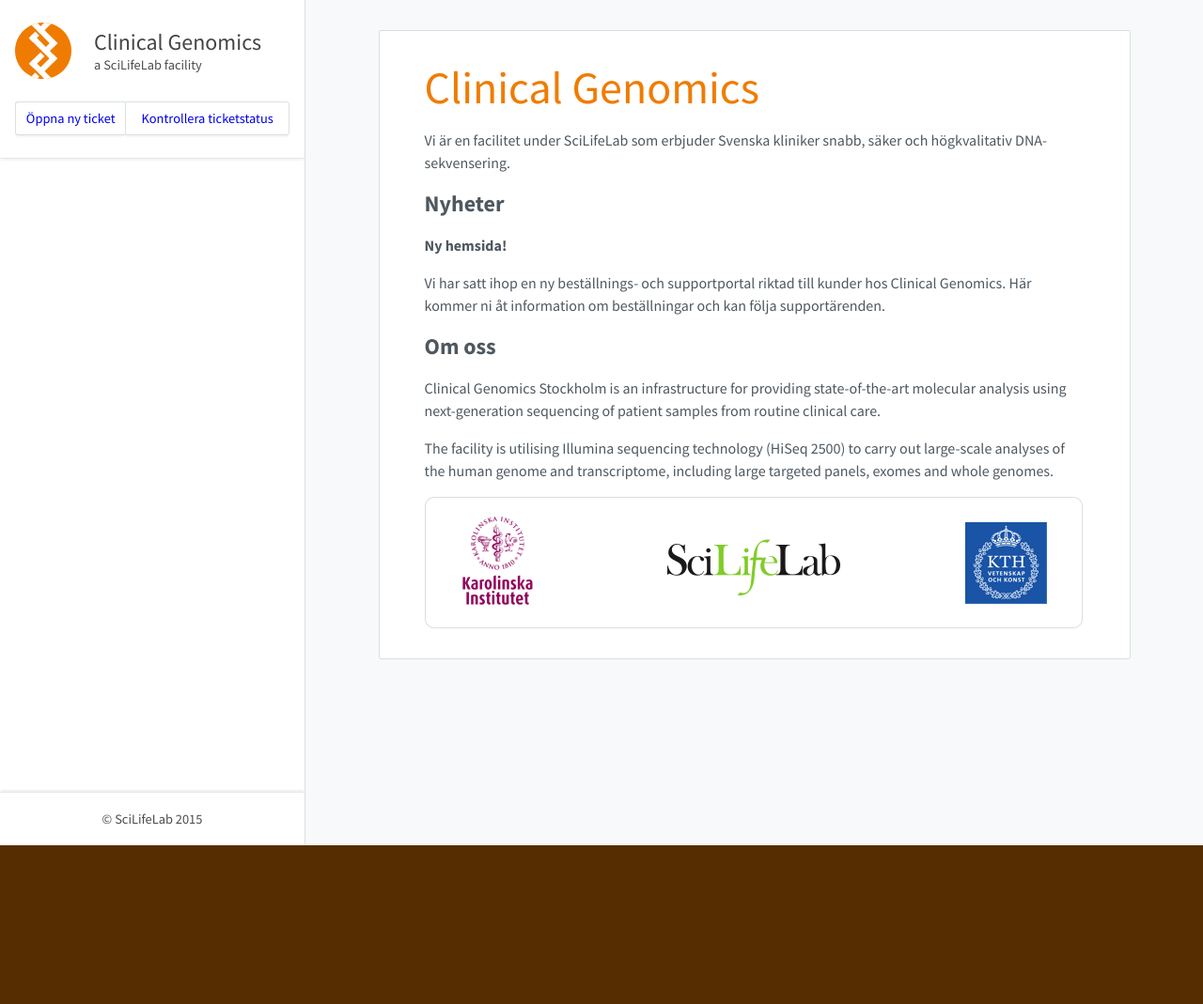
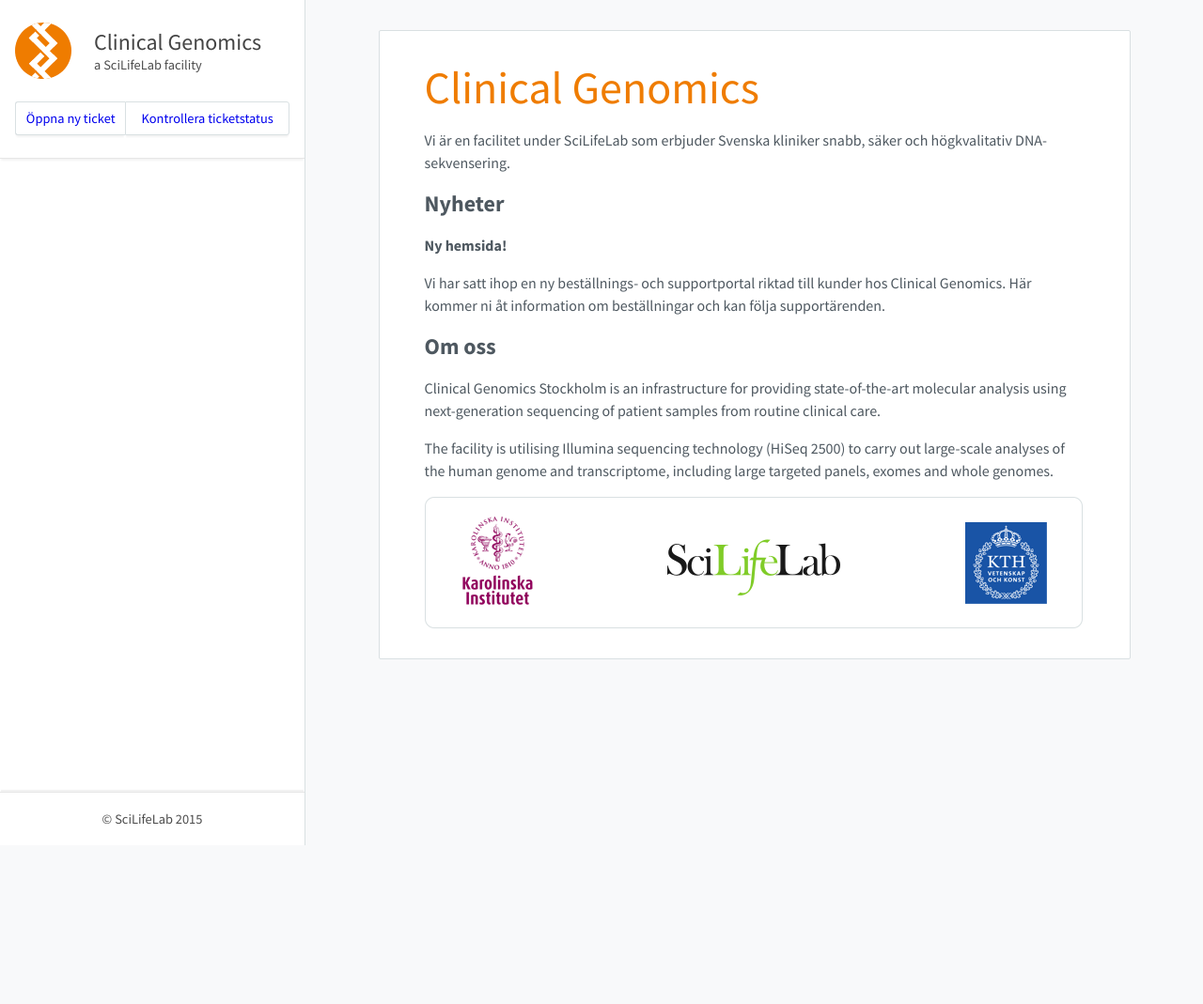
Before and after one commit to Clinical-Genomics/clinical-genomics.github.io, a Jekyll site: the page built from index.md, in a window 1280 px wide. Shown: the whole page at 94% size. Built offline with Jekyll 4.4.1, drawn with Linux system fonts in a browser that asks for light colours; nearby versions of some CDN libraries.

Commit message:
update background to grey

```diff
--- a/_scss/framework/_api.scss
+++ b/_scss/framework/_api.scss
@@ -23,7 +23,7 @@
 $base-accent-color: $primary-color;
 
 // background
-$background-color: darken($primary-color, 30%);
+$background-color: #f8f9fa;
 
 // text link colors
 $base-link-color: $base-accent-color;
--- a/_scss/style.scss
+++ b/_scss/style.scss
@@ -55,7 +55,7 @@
 }
 
 .cg-content {
-  background-color: #f8f9fa;
+  background-color: $background-color;
   height: 100%;
   overflow-y: auto;
 }
```
Also changed, not shown: assets/css/style.css.
